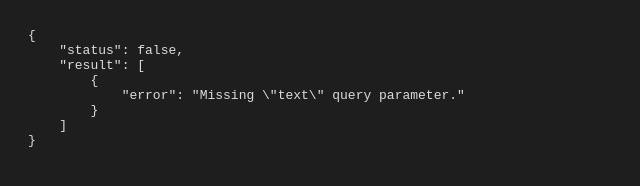
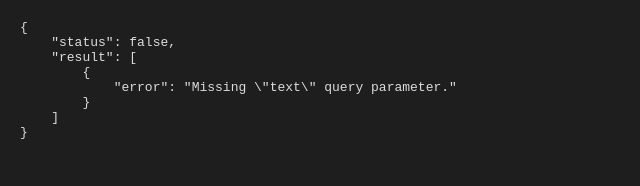
Before and after one commit to JulesV2/chat-bypasser-v2, a plain HTML site: page api/index.html in a window 1280 px wide. Shown: the whole page, without its empty margins (0-640 px from the left). Drawn offline with Linux system fonts and the light colour scheme.

Commit message:
Update index.html

```diff
--- a/api/index.html
+++ b/api/index.html
@@ -10,6 +10,7 @@
             background-color: #1e1e1e;
             color: #dcdcdc;
             white-space: pre-wrap;
+            margin: 0;
             padding: 20px;
         }
     </style>
@@ -50,6 +51,8 @@
                     ]
                 };
             }
+
+            // Render the response as pretty-printed JSON
             document.body.textContent = JSON.stringify(response, null, 4);
         }
 
```
